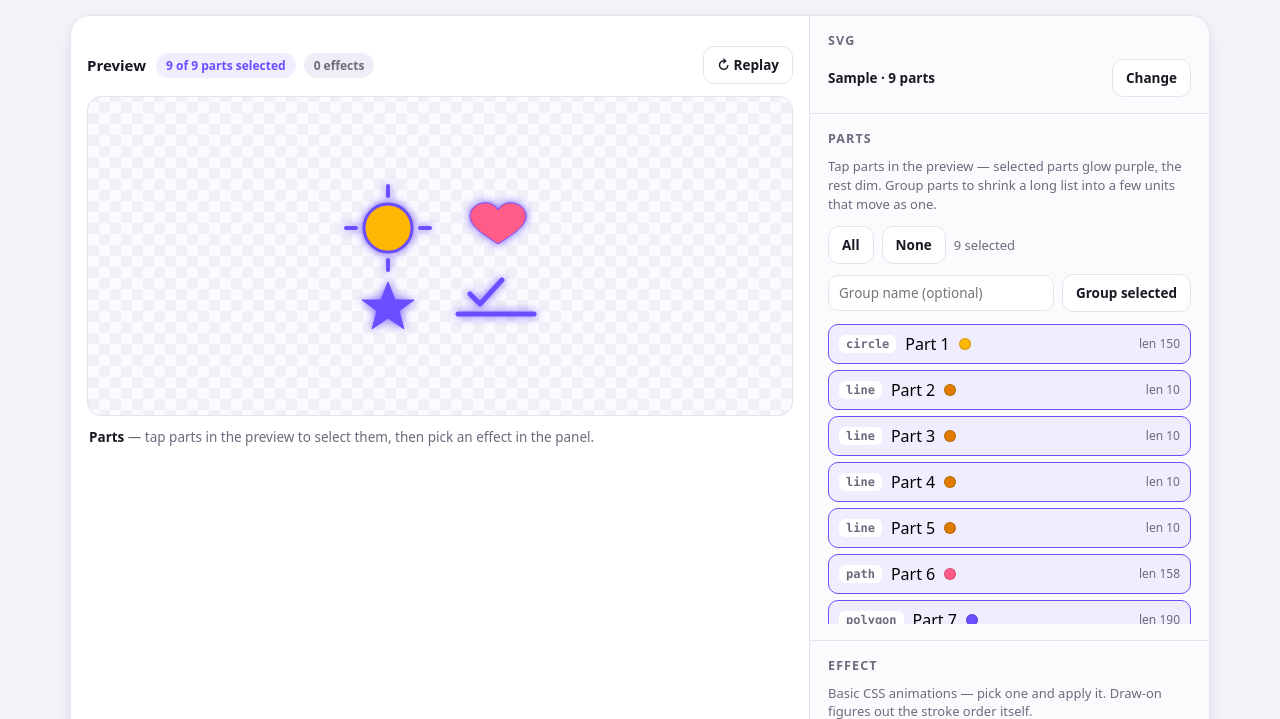
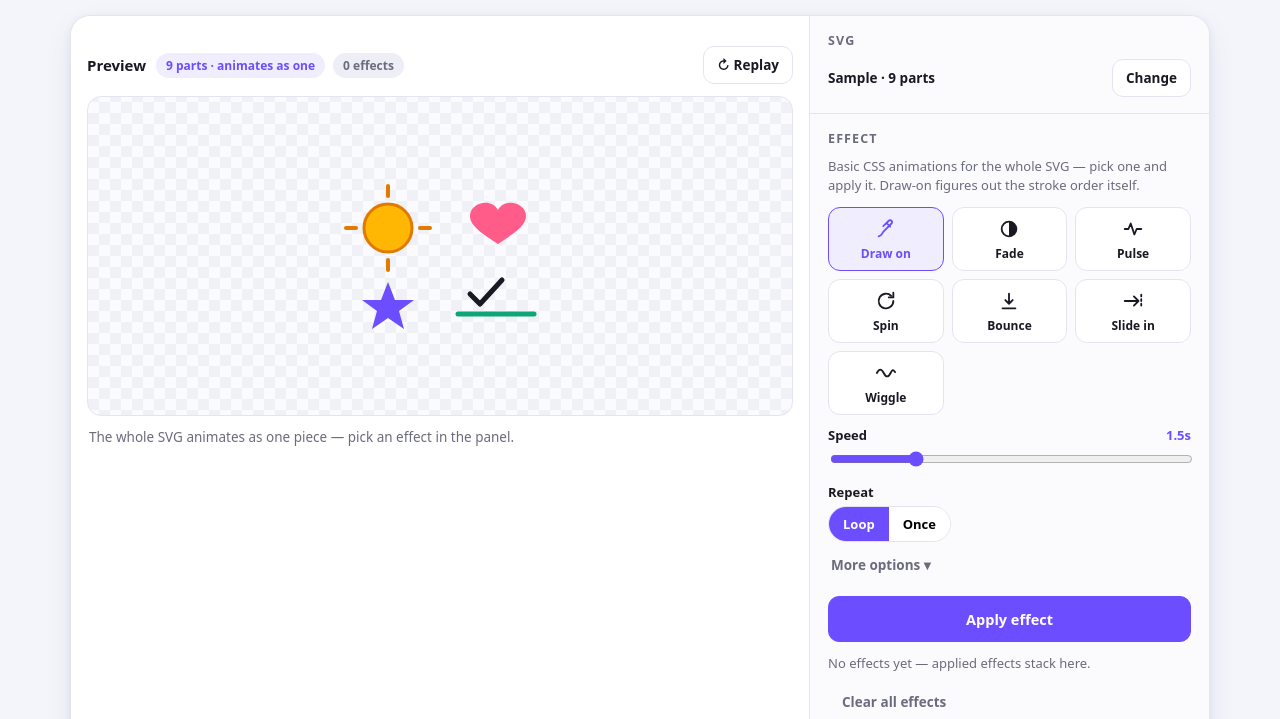
Before and after one commit to icekiller333/animated-svgs, a plain HTML site: page index.html in a window 1280 px wide. Both pictures are taken after a click on the button "Animator". Shown: the part 81-800 px from the top of the page. Drawn offline with Linux system fonts and the light colour scheme.

Commit message:
v4.1: remove part/line selection entirely — the whole SVG animates as one unit; panel is now SVG, Effect, Export

```diff
--- a/index.html
+++ b/index.html
@@ -192,7 +192,7 @@ footer{max-width:1180px;margin:0 auto;padding:0 20px 34px;color:var(--muted);fon
           <button class="btn" id="replayBtn">↻ Replay</button>
         </div>
         <div class="stage" id="stage"><div class="empty">Nothing loaded yet.<br>Load the sample to see it in action.</div></div>
-        <p class="stagehint" id="stageHint"><b>Parts</b> — tap parts in the preview to select them, then pick an effect in the panel.</p>
+        <p class="stagehint" id="stageHint">The whole SVG animates as one piece — pick an effect in the panel.</p>
       </div>
 
       <div class="card panel" id="inspector">
@@ -217,25 +217,10 @@ footer{max-width:1180px;margin:0 auto;padding:0 20px 34px;color:var(--muted);fon
           </div>
         </section>
 
-        <section class="sect" id="partsSect">
-          <h3 class="secttl">Parts</h3>
-          <p class="hint">Tap parts in the preview — selected parts glow purple, the rest dim. Group parts to shrink a long list into a few units that move as one.</p>
-          <div class="row" style="margin-bottom:10px">
-            <button class="btn" id="selAll">All</button>
-            <button class="btn" id="selNone">None</button>
-            <span style="color:var(--muted);font-size:13px" id="selInfo"></span>
-          </div>
-          <div class="row" style="margin-bottom:6px">
-            <input type="text" id="groupName" placeholder="Group name (optional)" style="flex:1;min-width:130px;border:1px solid var(--line);border-radius:10px;padding:8px 10px;font:inherit;font-size:13.5px">
-            <button class="btn" id="groupBtn" title="Turn the selected parts into one group">Group selected</button>
-          </div>
-          <div class="groups" id="groupsList"></div>
-          <div class="els" id="els"><p class="hint">Parts appear here once an SVG is loaded.</p></div>
-        </section>
 
         <section class="sect" id="fxSect">
           <h3 class="secttl">Effect</h3>
-          <p class="hint">Basic CSS animations — pick one and apply it. Draw-on figures out the stroke order itself.</p>
+          <p class="hint">Basic CSS animations for the whole SVG — pick one and apply it. Draw-on figures out the stroke order itself.</p>
           <div class="presets" id="presets"></div>
           <div class="ctl">
             <label>Speed <output id="durOut">1.5s</output></label>
@@ -265,7 +250,7 @@ footer{max-width:1180px;margin:0 auto;padding:0 20px 34px;color:var(--muted);fon
               </select>
             </div>
           </div>
-          <button class="btn primary wide" id="applyBtn" style="margin-top:12px">Apply to selected parts</button>
+          <button class="btn primary wide" id="applyBtn" style="margin-top:12px">Apply effect</button>
           <div class="applied" id="applied"></div>
           <div class="row" style="margin-top:10px">
             <button class="btn ghost" id="clearAnims">Clear all effects</button>
@@ -350,8 +335,8 @@ function sanitize(root){
     if(/^on/i.test(a.name)||(/^(xlink:)?href$/i.test(a.name)&&/^\s*javascript:/i.test(a.value)))n.removeAttribute(a.name);});});
 }
 function updateStates(){
-  $("chipSel").textContent=original?selected.size+" of "+info.length+" parts selected":"No SVG loaded";
-  $("chipSel").classList.toggle("hot",selected.size>0);
+  $("chipSel").textContent=original?info.length+" parts · animates as one":"No SVG loaded";
+  $("chipSel").classList.toggle("hot",!!original);
   $("chipFx").textContent=animations.length+(animations.length===1?" effect":" effects");
   $("chipFx").classList.toggle("hot",animations.length>0);
   $("exportSummary").textContent=animations.length?
@@ -377,60 +362,13 @@ function loadSVG(text,name){
   $("srcErr").textContent="";
   $("sizeInfo").textContent="Loaded: "+(svg.getAttribute("viewBox")?"viewBox "+svg.getAttribute("viewBox")+" · ":"")+info.length+" parts, all selected.";
   if(name){$("srcBarTxt").textContent=name+" · "+info.length+" parts";$("srcBar").hidden=false;$("srcBody").hidden=true;}
-  $("stageHint").innerHTML="<b>Parts</b> — tap parts in the preview to select them, then pick an effect in the panel.";
-  renderEls();renderApplied();updatePreview();
+  $("stageHint").textContent="The whole SVG animates as one piece — pick an effect in the panel.";
+  groups=[{id:++gid,name:"Whole SVG",members:info.map((_,i)=>i)}];
+  renderApplied();updatePreview();
   const stageSvg=$("stage").querySelector("svg");
-  if(stageSvg){stageSvg.querySelectorAll(SEL).forEach((el,i)=>{try{lengths[i]=el.getTotalLength();}catch(e){lengths[i]=300;}});renderEls();}
+  if(stageSvg){stageSvg.querySelectorAll(SEL).forEach((el,i)=>{try{lengths[i]=el.getTotalLength();}catch(e){lengths[i]=300;}});}
   updateStates();
   return true;
-}
-function stageEl(i){const s=$("stage").querySelector("svg");return s?s.querySelectorAll(SEL)[i]:null;}
-function togglePart(i){selected.has(i)?selected.delete(i):selected.add(i);renderEls();updatePreview();}
-function paintSelection(){
-  const s=$("stage").querySelector("svg");if(!s)return;
-  s.querySelectorAll(SEL).forEach((el,i)=>{
-    el.classList.toggle("hili",selected.has(i));
-    el.classList.toggle("dim",selected.size>0&&selected.size<info.length&&!selected.has(i));
-  });
-}
-function partRow(i){
-  const p=info[i];
-  const b=document.createElement("button");b.className="el"+(selected.has(i)?" sel":"");
-  const col=p.fill&&p.fill!=="none"?p.fill:(p.stroke&&p.stroke!=="none"?p.stroke:"#ccccdd");
-  b.innerHTML='<span class="tag">'+esc(p.tag)+'</span><span>Part '+(i+1)+'</span><span class="dot" style="background:'+esc(col)+'"></span><span class="meta">'+(lengths[i]?"len "+Math.round(lengths[i]):"")+'</span>';
-  b.title="Select / deselect this part";
-  b.onclick=()=>togglePart(i);
-  b.onmouseenter=()=>{const e=stageEl(i);if(e)e.classList.add("hili");};
-  b.onmouseleave=()=>paintSelection();
-  return b;
-}
-function renderEls(){
-  const box=$("els"),gbox=$("groupsList");
-  if(!info.length){box.innerHTML='<p class="hint">Parts appear here once an SVG is loaded.</p>';gbox.innerHTML="";$("selInfo").textContent="";updateStates();return;}
-  gbox.innerHTML="";
-  const grouped=new Set();groups.forEach(g=>g.members.forEach(m=>grouped.add(m)));
-  groups.forEach(g=>{
-    const row=document.createElement("div");row.className="grow";
-    const allSel=g.members.length>0&&g.members.every(m=>selected.has(m));
-    row.innerHTML='<span class="gname">'+esc(g.name)+'</span><span class="gcount">'+g.members.length+' parts'+(allSel?" · selected":"")+'</span>';
-    const sel=document.createElement("button");sel.className="btn gbtn";sel.textContent=allSel?"Selected ✓":"Select";
-    sel.title="Select exactly this group's parts";
-    sel.onclick=()=>{selected=new Set(g.members);renderEls();updatePreview();};
-    const exp=document.createElement("button");exp.className="iconbtn";exp.style.marginLeft="0";exp.textContent=expandedGroups.has(g.id)?"▾":"▸";exp.title="Show / hide the parts in this group";
-    exp.onclick=()=>{expandedGroups.has(g.id)?expandedGroups.delete(g.id):expandedGroups.add(g.id);renderEls();};
-    const un=document.createElement("button");un.className="iconbtn";un.style.marginLeft="0";un.textContent="✕";un.title="Ungroup (the parts stay, the group goes away)";
-    un.onclick=()=>{groups=groups.filter(x=>x.id!==g.id);renderEls();updatePreview();};
-    row.appendChild(sel);row.appendChild(exp);row.appendChild(un);
-    gbox.appendChild(row);
-    const members=document.createElement("div");members.className="gmembers"+(expandedGroups.has(g.id)?" open":"");
-    g.members.forEach(m=>members.appendChild(partRow(m)));
-    gbox.appendChild(members);
-  });
-  box.innerHTML="";
-  info.forEach((p,i)=>{if(!grouped.has(i))box.appendChild(partRow(i));});
-  if(grouped.size&&box.children.length===0)box.innerHTML='<p class="hint" style="margin:0">All parts are grouped — expand a group above to see its parts.</p>';
-  $("selInfo").textContent=selected.size+" selected";
-  updateStates();
 }
 function kfFor(a,i){
   const inf=a.loop==="infinite";
@@ -461,8 +399,12 @@ function buildString(){
   };
   animations.forEach(a=>{
     if(a.group){
-      if(a.preset==="draw"||a.preset==="colorfade"){
-        /* stroke/color effects can't inherit through a wrapper — apply to every member in sync, same delay, no stagger */
+      if(a.preset==="draw"){
+        /* draw-on can't inherit through a wrapper — apply per member, auto-chained in document order */
+        a.group.members.forEach((i,pos)=>applyToEl(a,i,+(a.delay+pos*a.dur*0.85).toFixed(2)));
+        return;
+      }
+      if(a.preset==="colorfade"){
         a.group.members.forEach(i=>applyToEl(a,i,a.delay));
         return;
       }
@@ -505,9 +447,6 @@ function updatePreview(){
   if(!original)return;
   $("stage").innerHTML=buildString();
   $("out").value=animations.length?buildString():"";
-  const s=$("stage").querySelector("svg");
-  if(s)s.querySelectorAll(SEL).forEach((el,i)=>{el.setAttribute("data-part",i);el.addEventListener("click",()=>togglePart(i));});
-  paintSelection();
   updateStates();
   syncStageH();
 }
@@ -538,15 +477,6 @@ $("startOver").onclick=()=>{animations=[];renderApplied();updatePreview();$("src
 function setTune(open){$("tuneBox").hidden=!open;$("tuneToggle").textContent=open?"More options ▴":"More options ▾";}
 $("tuneToggle").onclick=()=>setTune($("tuneBox").hidden);
 
-/* groups */
-$("groupBtn").onclick=()=>{
-  if(selected.size<2){toast("Pick at least 2 parts to make a group — tap them in the preview");return;}
-  const name=$("groupName").value.trim()||("Group "+(groups.length+1));
-  groups.push({id:++gid,name:name,members:[...selected].sort((a,b)=>a-b)});
-  $("groupName").value="";
-  renderEls();updatePreview();
-  toast(name+" created — the list just got shorter");
-};
 
 /* presets + controls */
 const presetsBox=$("presets");
@@ -562,7 +492,6 @@ $("loopSwitch").querySelectorAll("button").forEach(b=>b.onclick=()=>{curLoop=b.d
 
 $("applyBtn").onclick=()=>{
   if(!original){toast("Load an SVG first");$("srcSect").scrollIntoView({behavior:"smooth"});return;}
-  if(!selected.size){toast("Pick at least one part first");$("partsSect").scrollIntoView({behavior:"smooth"});return;}
   const dur=+$("dur").value, baseDelay=+$("delay").value, easing=$("easing").value;
   const targets=[...selected].sort((x,y)=>x-y);
   /* a fully-selected group animates as ONE unit, not per part */
@@ -579,8 +508,6 @@ $("applyBtn").onclick=()=>{
   toast(bundles.length?"Applied — "+bundles.map(g=>g.name).join(", ")+" move"+(bundles.length>1?"":"s")+" as one. Export is at the bottom of the panel.":"Applied — preview updated. Export is at the bottom of the panel.");
 };
 $("clearAnims").onclick=()=>{animations=[];renderApplied();updatePreview();};
-$("selAll").onclick=()=>{info.forEach((_,i)=>selected.add(i));renderEls();};
-$("selNone").onclick=()=>{selected.clear();renderEls();};
 $("loadBtn").onclick=()=>{const v=$("src").value.trim();if(v){if(loadSVG(v,"Pasted SVG"))toast("SVG loaded — all parts selected");}else $("srcErr").textContent="Paste some SVG code first — or hit Sample.";};
 $("sampleBtn").onclick=()=>{$("src").value=SAMPLE;loadSVG(SAMPLE,"Sample");toast("Sample loaded");};
 $("replayBtn").onclick=()=>{updatePreview();};
```
Also changed, not shown: 2 other files.
